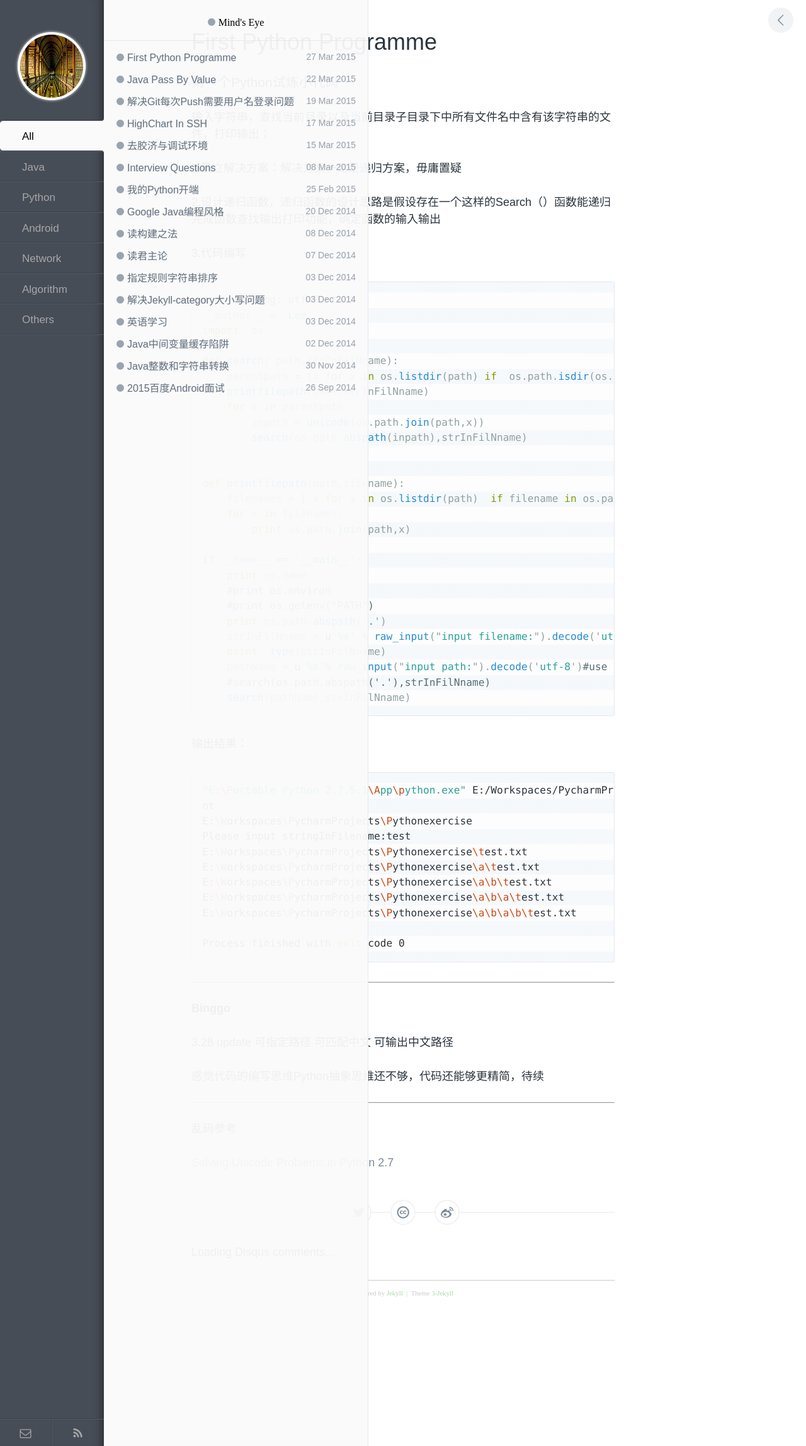
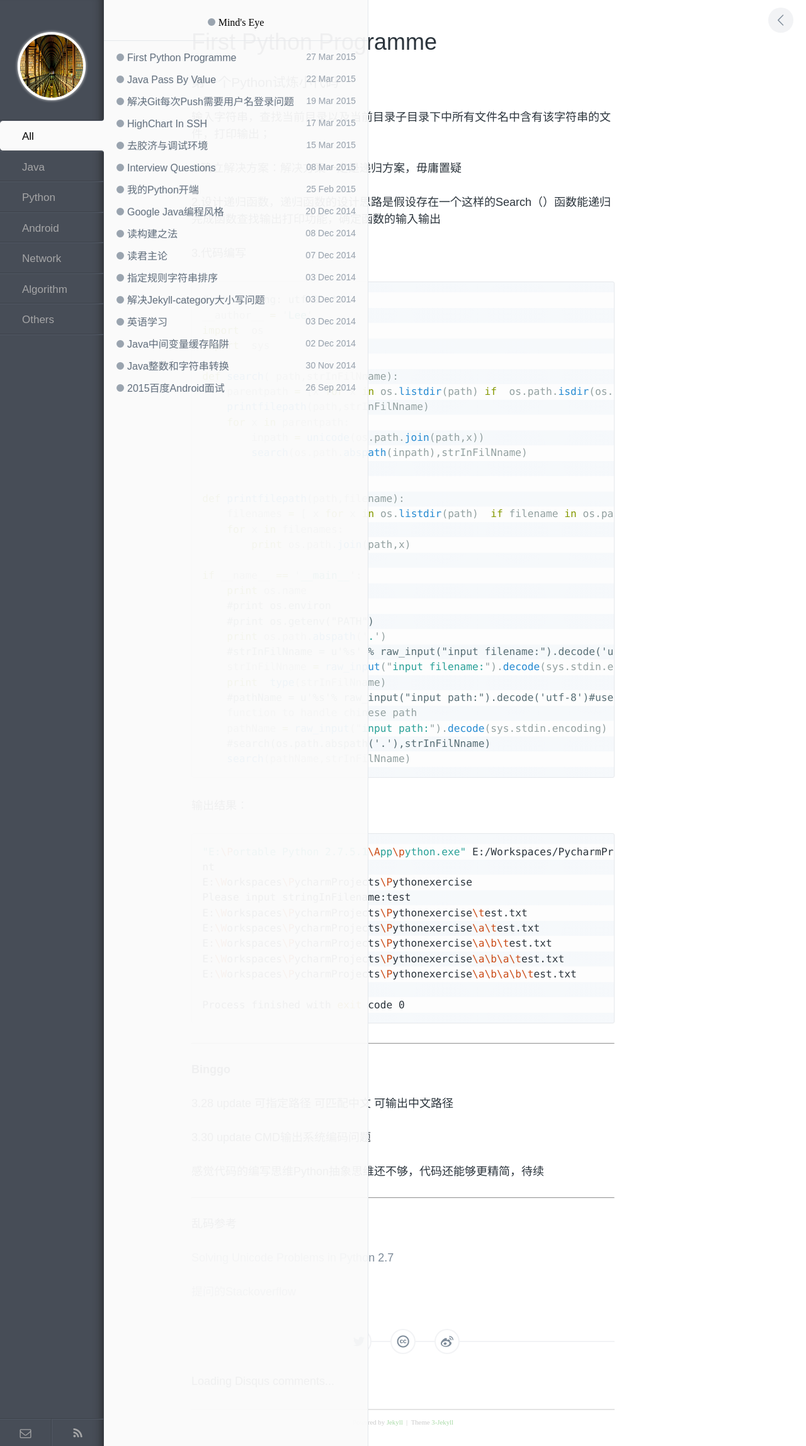
Before and after one commit to enlipan/enlipan.github.io, a Jekyll site: the page built from _posts/2015-3-27-first-Python.md, in a window 1280 px wide. Shown: the whole page at 63% size. Built offline with Jekyll 4.4.1, drawn with Linux system fonts in a browser that asks for light colours; comment, search, counter and statistics services are not loaded.

Commit message:
update cmd in python first

```diff
--- a/_posts/2015-3-27-first-Python.md
+++ b/_posts/2015-3-27-first-Python.md
@@ -18,6 +18,7 @@
 # -*- coding: utf-8 -*-
 __author__ = 'Lee'
 import  os
+import  sys
 
 def search( path,strInFilNname):
     parentpath = [x for x in os.listdir(path) if  os.path.isdir(os.path.join(path,x))]  # get all dirpath
@@ -37,9 +38,12 @@
     #print os.environ
     #print os.getenv("PATH")
     print os.path.abspath('.')
-    strInFilNname = u'%s' % raw_input("input filename:").decode('utf-8')
+    #strInFilNname = u'%s' % raw_input("input filename:").decode('utf-8')
+    strInFilNname = raw_input("input filename:").decode(sys.stdin.encoding)
     print  type(strInFilNname)
-    pathName = u'%s'% raw_input("input path:").decode('utf-8')#use unicode() function to handle chinese path
+    #pathName = u'%s'% raw_input("input path:").decode('utf-8')#use unicode()
+    function to handle chinese path
+    pathName = raw_input("input path:").decode(sys.stdin.encoding)
     #search(os.path.abspath('.'),strInFilNname)
     search(pathName,strInFilNname)
 
@@ -71,6 +75,8 @@
 
 3.28  update 可指定路径   可匹配中文 可输出中文路径
 
+3.30  update  CMD输出系统编码问题
+
 感觉代码的编写思维Python抽象思维还不够，代码还能够更精简，待续
 
 ---
@@ -78,3 +84,5 @@
 乱码参考
 
 [Solving Unicode Problems in Python 2.7](http://www.azavea.com/blogs/labs/2014/03/solving-unicode-problems-in-python-2-7/   "Solving Unicode Problems in Python 2.7")
+
+[提问的Stackoverflow](http://stackoverflow.com/questions/29306869/encoding-and-decoding-in-python-2-7-5-1-on-windows-cmd-and-pycharm-get-diffrent/29320806#29320806)
```
